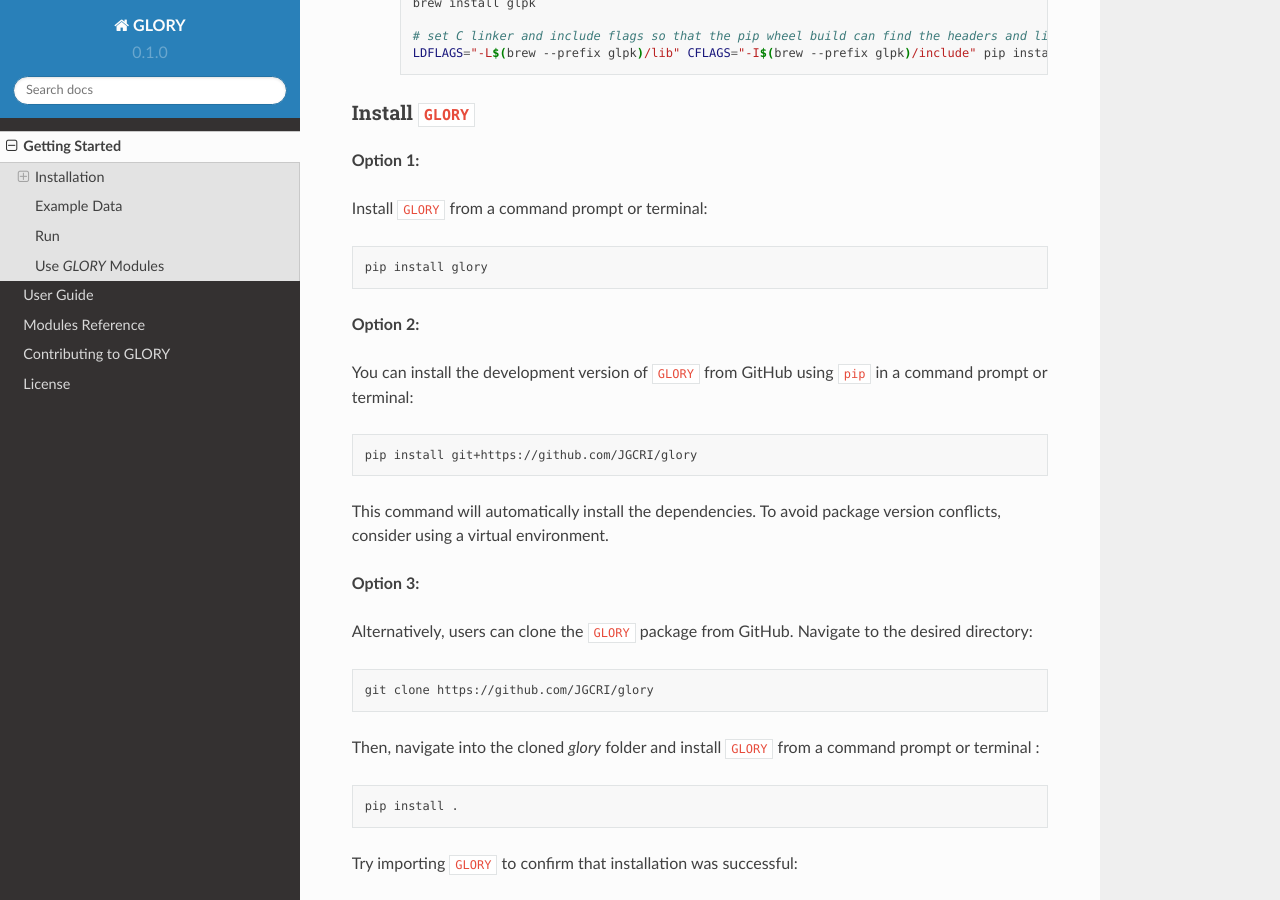
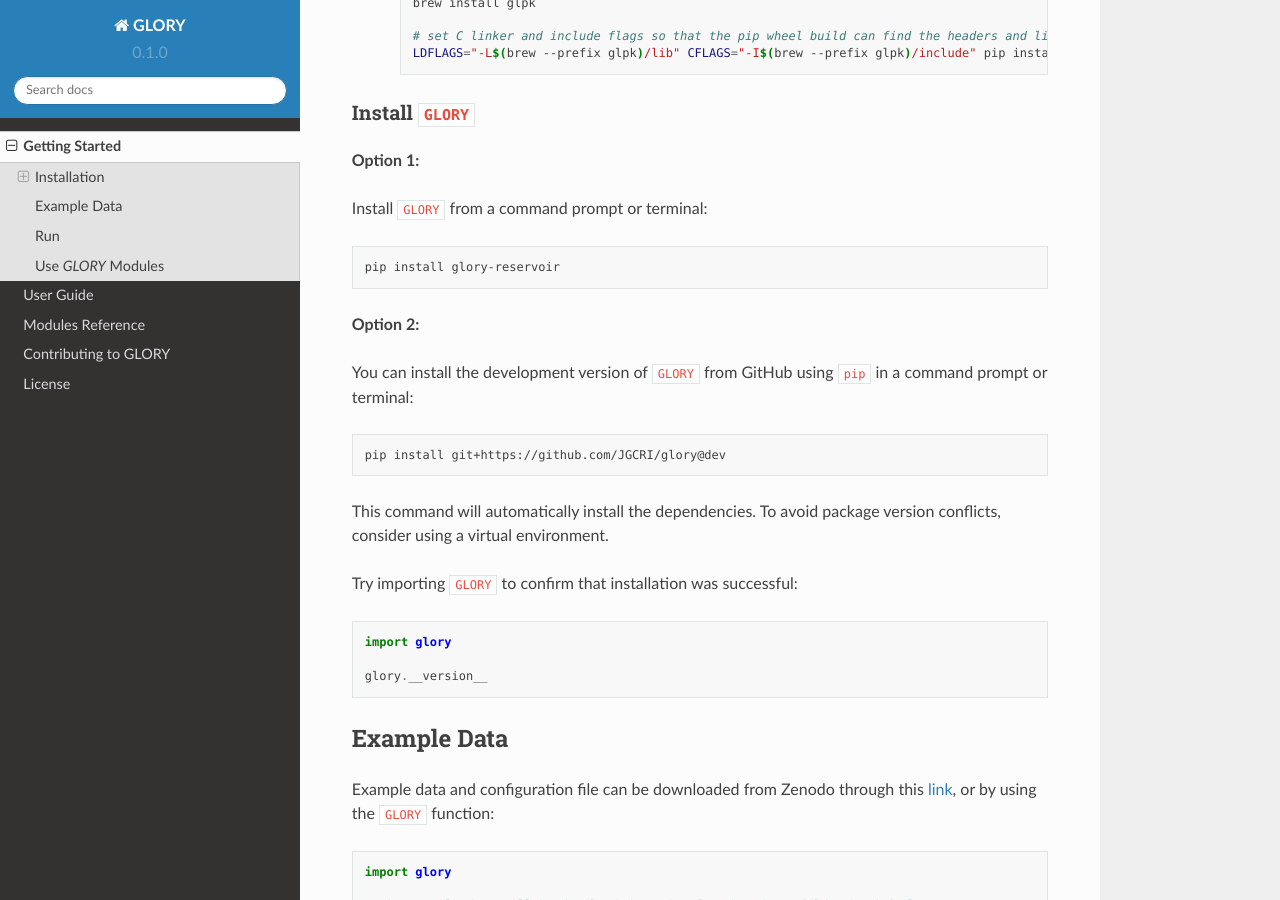
Before and after one commit to JGCRI/glory, a Sphinx documentation site: the page built from docs/source/getting_started.rst, in a window 1280 px wide and 900 px high, scrolled down 586 px. Built offline with Sphinx 7.4.7 and the Read the Docs theme 2.0.0, drawn with Linux system fonts in a browser that asks for light colours; formulas are drawn with MathJax 3; pages that are not in the unit, such as notebooks, are missing from menus.

Commit message:
update install package name

```diff
--- a/docs/source/getting_started.rst
+++ b/docs/source/getting_started.rst
@@ -38,7 +38,7 @@
 
 .. code-block:: bash
 
-    pip install glory
+    pip install glory-reservoir
 
 **Option 2:**
 
@@ -46,23 +46,9 @@
 
 .. code-block:: bash
 
-    pip install git+https://github.com/JGCRI/glory
+    pip install git+https://github.com/JGCRI/glory@dev
 
 This command will automatically install the dependencies. To avoid package version conflicts, consider using a virtual environment.
-
-**Option 3:**
-
-Alternatively, users can clone the ``GLORY`` package from GitHub. Navigate to the desired directory:
-
-.. code-block:: bash
-
-    git clone https://github.com/JGCRI/glory
-
-Then, navigate into the cloned `glory` folder and install ``GLORY`` from a command prompt or terminal :
-
-.. code-block:: bash
-
-    pip install .
 
 Try importing ``GLORY`` to confirm that installation was successful:
 
```
